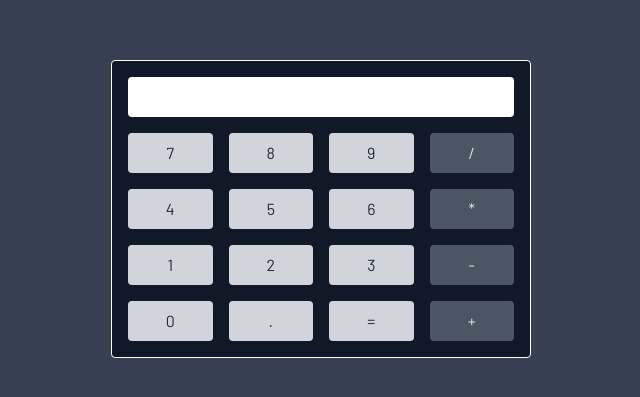
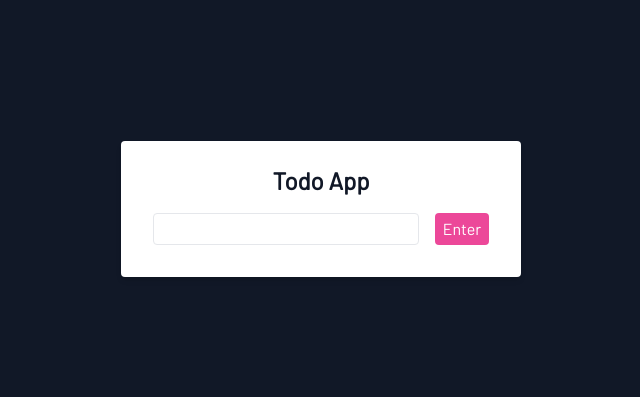
Before and after one commit to reeveboy/wdf-practical-repo, a React (Create React App) app: page / in a window 1280 px wide. Shown: the part 191-588 px from the top of the page, without its empty margins (319-959 px from the left). Built offline with nearby package versions, Linux system fonts and the light colour scheme.

Commit message:
todo app

```diff
--- /dev/null
+++ b/src/Todo/Todo.js
@@ -0,0 +1,61 @@
+import React from 'react'
+import { useState } from 'react'
+
+function Notes() {
+    const [input, setInput] = useState("");
+    const [todos, setTodos] = useState([])
+
+    const handleSubmit = (e) => {
+        e.preventDefault()
+        setTodos((prev) => {return [...prev, input]})
+        setInput("")
+    }
+    const handleChange = (e) => {
+        setInput(e.target.value)
+    }
+    const handleClear = (idx) => {
+        setTodos(prev => {
+            return prev.filter((val, index) => {
+                if (index != idx) return val
+            })
+        })
+    }
+    const handleClearAll = () => {
+        setTodos([])
+    }
+  return (
+    <div className='w-screen h-screen bg-gray-900 text-gray-200 flex justify-center items-center'>
+        <div className='bg-white shadow-md rounded px-8 pt-6 pb-8 text-gray-900 rounded min-w-[400px] flex flex-col'>
+            <div className='text-2xl font-black text-center'>
+                Todo App
+            </div>
+            <p className="p-2"></p>
+            <form onSubmit={handleSubmit} className='flex'>
+                <input value={input} onChange={handleChange} className='appearance-none border rounded w-full py-1 px-2 text-gray-700 leading-tight focus:outline-none focus:shadow-outline' type="text" />
+                <p className="p-2"></p>
+                <button className='text-white bg-pink-500 hover:bg-rose-600 px-2 py-1 rounded' type="submit">Enter</button>
+            </form>
+            <div className='flex flex-col'>
+                {todos.map((todo, idx) => (
+                    <div className='text-xl flex justify-between items-center w-full bg-gray-100 hover:bg-gray-200 px-2 py-1 mt-2 rounded' key={idx}>{todo}
+                        <button onClick={() => handleClear(idx)}>
+                            <svg xmlns="http://www.w3.org/2000/svg" width="20" height="20" fill="currentColor" class="bi bi-trash" viewBox="0 0 16 16">
+                                <path d="M5.5 5.5A.5.5 0 0 1 6 6v6a.5.5 0 0 1-1 0V6a.5.5 0 0 1 .5-.5zm2.5 0a.5.5 0 0 1 .5.5v6a.5.5 0 0 1-1 0V6a.5.5 0 0 1 .5-.5zm3 .5a.5.5 0 0 0-1 0v6a.5.5 0 0 0 1 0V6z"/>
+                                <path fill-rule="evenodd" d="M14.5 3a1 1 0 0 1-1 1H13v9a2 2 0 0 1-2 2H5a2 2 0 0 1-2-2V4h-.5a1 1 0 0 1-1-1V2a1 1 0 0 1 1-1H6a1 1 0 0 1 1-1h2a1 1 0 0 1 1 1h3.5a1 1 0 0 1 1 1v1zM4.118 4 4 4.059V13a1 1 0 0 0 1 1h6a1 1 0 0 0 1-1V4.059L11.882 4H4.118zM2.5 3V2h11v1h-11z"/>
+                            </svg>
+                        </button>
+                    </div>
+                ))}
+                {todos.length != 0 ? (
+                    <>
+                        <p className="p-1"></p>
+                        <button onClick={handleClearAll} className='text-white bg-pink-500 hover:bg-rose-600 px-2 py-1 rounded'>Clear All</button>
+                    </>
+                ) : ""}
+            </div>
+        </div>
+    </div>
+  )
+}
+
+export default Notes
--- a/src/index.js
+++ b/src/index.js
@@ -5,6 +5,7 @@ import App from './Birthday/App';
 import ReviewPage from './Review/ReviewPage';
 import Employees from './Employee/Employees'
 import Calculator from './Calculator/Calculator';
+import Todo from './Todo/Todo';
 
 const root = ReactDOM.createRoot(document.getElementById('root'));
 root.render(
@@ -12,7 +13,8 @@ root.render(
     {/* <App /> */}
     {/* <ReviewPage /> */}
     {/* <Employees /> */}
-    <Calculator />
+    {/* <Calculator /> */}
+    <Todo />
   </React.StrictMode>
 );
 
```
